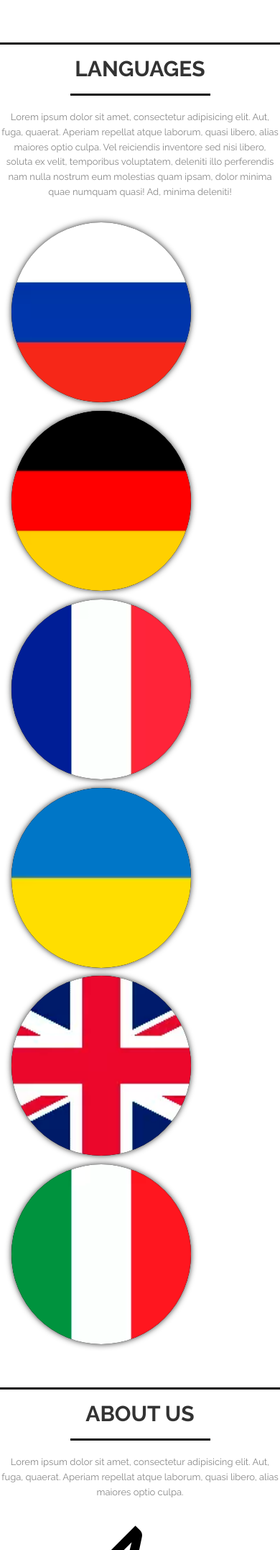
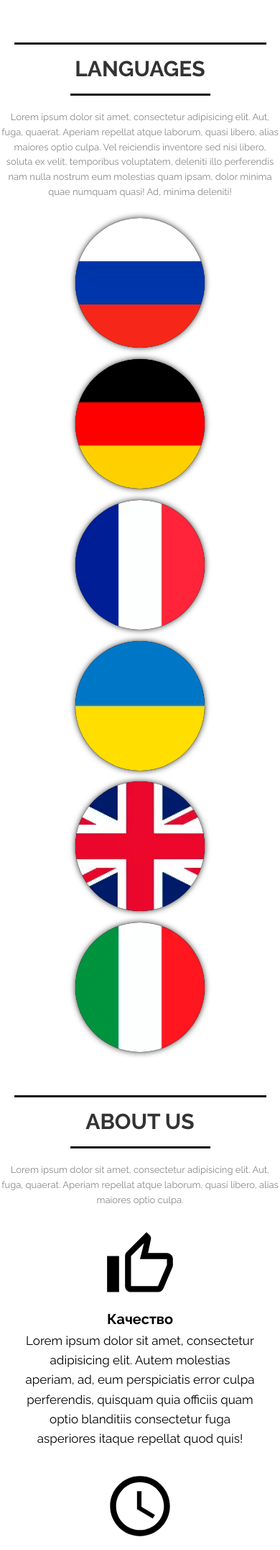
Before and after one commit to Balimbo/PanTlumacz, a PHP site: page / in a window 390 px wide; the page is wider, and only the part inside the window is pictured. Shown: the part 845-2999 px from the top of that part at 72% size. Run offline with PHP 8.4, Linux system fonts and the light colour scheme.

Commit message:
Адоптацыя

```diff
--- a/css/aboutus.css
+++ b/css/aboutus.css
@@ -17,10 +17,11 @@
     margin: 0 auto;
 }
 
-.abus__img {
-}
+.abus__img {}
 
 .abus__img img {
+    height: 150px;
+    width: 150px;
     display: block;
 }
 
@@ -32,3 +33,45 @@
 .abus__description {
     text-align: center;
 }
+
+@media (max-width: 1200px) {
+
+    .abus {
+        padding: 0 10px;
+    }
+
+    .abus__item {
+        padding: 0 5px;
+    }
+}
+
+@media (max-width: 1070px) {
+
+    .abus {
+        justify-content: center;
+        padding: 0;
+    }
+
+    .abus__item {
+        padding: 0 15px;
+        margin-bottom: 20px;
+    }
+
+    .abus__item:last-child {
+        margin-bottom: 0;
+    }
+
+    .abus__text {
+        font-size: 17px;
+        margin-top: 10px;
+    }
+
+    .abus__img img {
+        height: 100px;
+        width: 100px;
+    }
+
+    .abus__inner {
+        width: 100px;
+    }
+}
--- a/css/langchange.css
+++ b/css/langchange.css
@@ -33,6 +33,8 @@
 }
 
 .card__img img {
+    height: 250px;
+    width: 250px;
     display: block;
     transition: opacity .2s linear;
     border-radius: 250px;
@@ -68,3 +70,61 @@
     border-radius: 250px;
     display: block;
 }
+
+@media (max-width: 990px) {
+
+    .card {
+        padding: 0 50px;
+    }
+
+    .card__item {
+        width: 180px;
+    }
+
+    .card__inner {
+        border-radius: 180px;
+    }
+
+    .card__img {
+        border-radius: 180px;
+    }
+
+    .card__img img {
+        height: 180px;
+        width: 180px;
+        border-radius: 180px;
+    }
+
+    .card__link {
+        width: 180px;
+        height: 180px;
+        border-radius: 180px;
+        box-shadow: 0 0 0 0px black, 0 0 1px #333;
+    }
+
+    .card__text {
+        font-size: 14px;
+    }
+}
+
+@media (max-width: 820px) {
+
+    .card {
+        padding: 0 100px;
+    }
+}
+
+@media (max-width: 630px) {
+
+    .card {
+        justify-content: center
+    }
+
+    .card__item {
+        margin-bottom: 10px;
+    }
+
+    .card__item:last-child {
+        margin-bottom: 0;
+    }
+}
--- a/css/reviews.css
+++ b/css/reviews.css
@@ -23,7 +23,6 @@
 }
 
 .reviews__text {
-    /*text-align: justify;*/
     text-indent: 20px;
 }
 
@@ -74,3 +73,28 @@
 .reviews__button:focus {
     outline: 0;
 }
+
+@media (max-width: 1000px) {
+
+    .reviews {
+        flex-wrap: wrap;
+    }
+
+    .reviews__item {
+        width: 100%;
+        padding: 13px;
+        margin-left: 0;
+        margin-right: 0;
+        max-width: none;
+        margin-bottom: 20px;
+    }
+
+    .reviews__item:last-child {
+        margin-bottom: 0;
+    }
+
+    .reviews__text,
+    .reviews__author {
+        font-size: 16px;
+    }
+}
--- a/css/styles.css
+++ b/css/styles.css
@@ -372,6 +372,13 @@ padding: 0 43px;
 
 @media (max-width: 1195px)
 {
+
+    /*section title*/
+    .section__title:before
+    {
+        width: 90%;
+    }
+
     /*header*/
     .header_nav_link
     {
--- a/index.php
+++ b/index.php
@@ -67,7 +67,7 @@
                     <div class="card__inner">
                         <a href="#" class="card__link">
                             <div class="card__img">
-                                <img src="images/rus.webp" height="250px" width="250px">
+                                <img src="images/rus.webp">
                             </div>
                             <div class="card__text">Polski/Rosyjski, Rosyjski/Polski</div>
                         </a>
@@ -78,7 +78,7 @@
                     <div class="card__inner">
                         <a href="#" class="card__link">
                             <div class="card__img">
-                                <img src="images/germ.webp" height="250px" width="250px">
+                                <img src="images/germ.webp">
                             </div>
                             <div class="card__text">Polski/Niemiecki, Niemiecki/Polski</div>
                         </a>
@@ -89,7 +89,7 @@
                     <div class="card__inner">
                         <a href="#" class="card__link">
                             <div class="card__img">
-                                <img src="images/fr.webp" height="250px" width="250px">
+                                <img src="images/fr.webp">
                             </div>
                             <div class="card__text">Polski/Francuski, Francuski/Polski</div>
                         </a>
@@ -100,7 +100,7 @@
                     <div class="card__inner">
                         <a href="#" class="card__link">
                             <div class="card__img">
-                                <img src="images/ukr.webp" height="250px" width="250px">
+                                <img src="images/ukr.webp">
                             </div>
                             <div class="card__text">Polski/Ukraiński, Ukraiński/Polski</div>
                         </a>
@@ -111,7 +111,7 @@
                     <div class="card__inner">
                         <a href="#" class="card__link">
                             <div class="card__img">
-                                <img src="images/brit.webp" height="250px" width="250px">
+                                <img src="images/brit.webp">
                             </div>
                             <div class="card__text">Polski/Angielski, Angielski/Polski</div>
                         </a>
@@ -122,7 +122,7 @@
                     <div class="card__inner">
                         <a href="#" class="card__link">
                             <div class="card__img">
-                                <img src="images/ital.webp" height="250px" width="250px">
+                                <img src="images/ital.webp">
                             </div>
                             <div class="card__text">Polski/Włoski, Włoski/Polski</div>
                         </a>
@@ -151,7 +151,7 @@
                 <div class="abus__item">
                     <div class="abus__inner">
                         <div class="abus__img">
-                            <img src="images/like.svg" height="150px" width="150px">
+                            <img src="images/like.svg">
                         </div>
                     </div>
                     <div class="abus__text">
@@ -165,7 +165,7 @@
                 <div class="abus__item">
                     <div class="abus__inner">
                         <div class="abus__img">
-                            <img src="images/clock.svg" height="150px" width="150px">
+                            <img src="images/clock.svg">
                         </div>
                     </div>
                     <div class="abus__text">
@@ -179,7 +179,7 @@
                 <div class="abus__item">
                     <div class="abus__inner">
                         <div class="abus__img">
-                            <img src="images/speed.svg" height="150px" width="150px">
+                            <img src="images/speed.svg">
                         </div>
                     </div>
                     <div class="abus__text">
```
Also changed, not shown: css/footer.css (+41 -2 lines).
